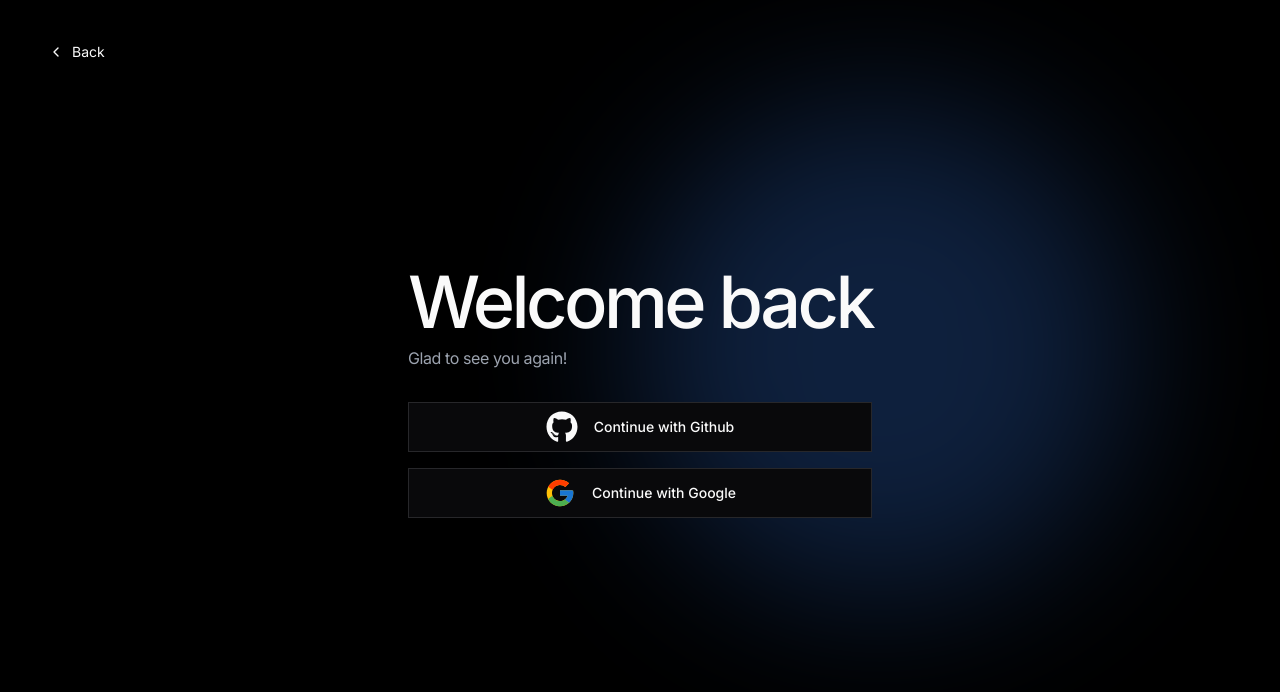
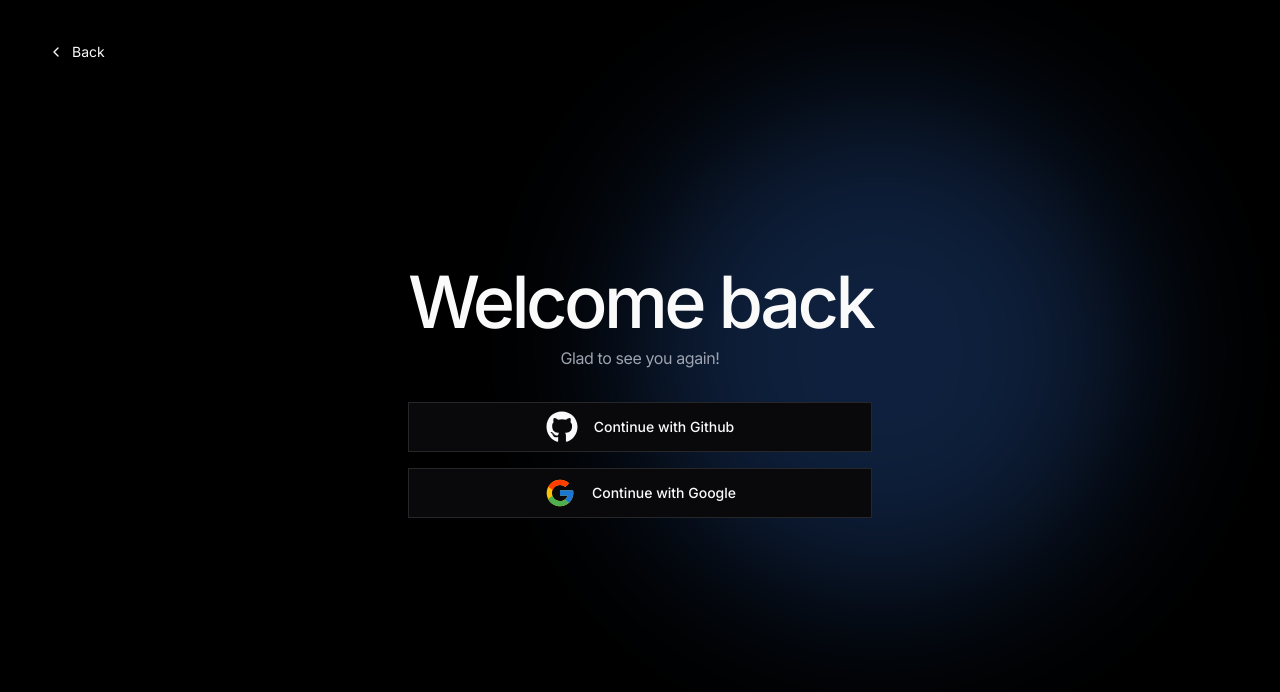
Before and after one commit to Sellucas/prodify, a Next.js app: page /auth/login in a window 1280 px wide. Shown: the top 692 px of the page. Built offline with nearby package versions, Linux system fonts and the light colour scheme; no server answers.

Commit message:
fix: change description position

```diff
--- a/components/auth/login-card-wrapper.tsx
+++ b/components/auth/login-card-wrapper.tsx
@@ -12,7 +12,7 @@
   return (
     <div className="flex flex-col p-4 gap-4">
       <div className="space-y-8">
-        <div className="space-y-2">
+        <div className="space-y-2 text-center">
           <h1 className="text-center text-4xl font-medium leading-none tracking-tighter text-balance sm:text-5xl md:text-6xl lg:text-7xl z-10">
             {headerLabel}
           </h1>
```
